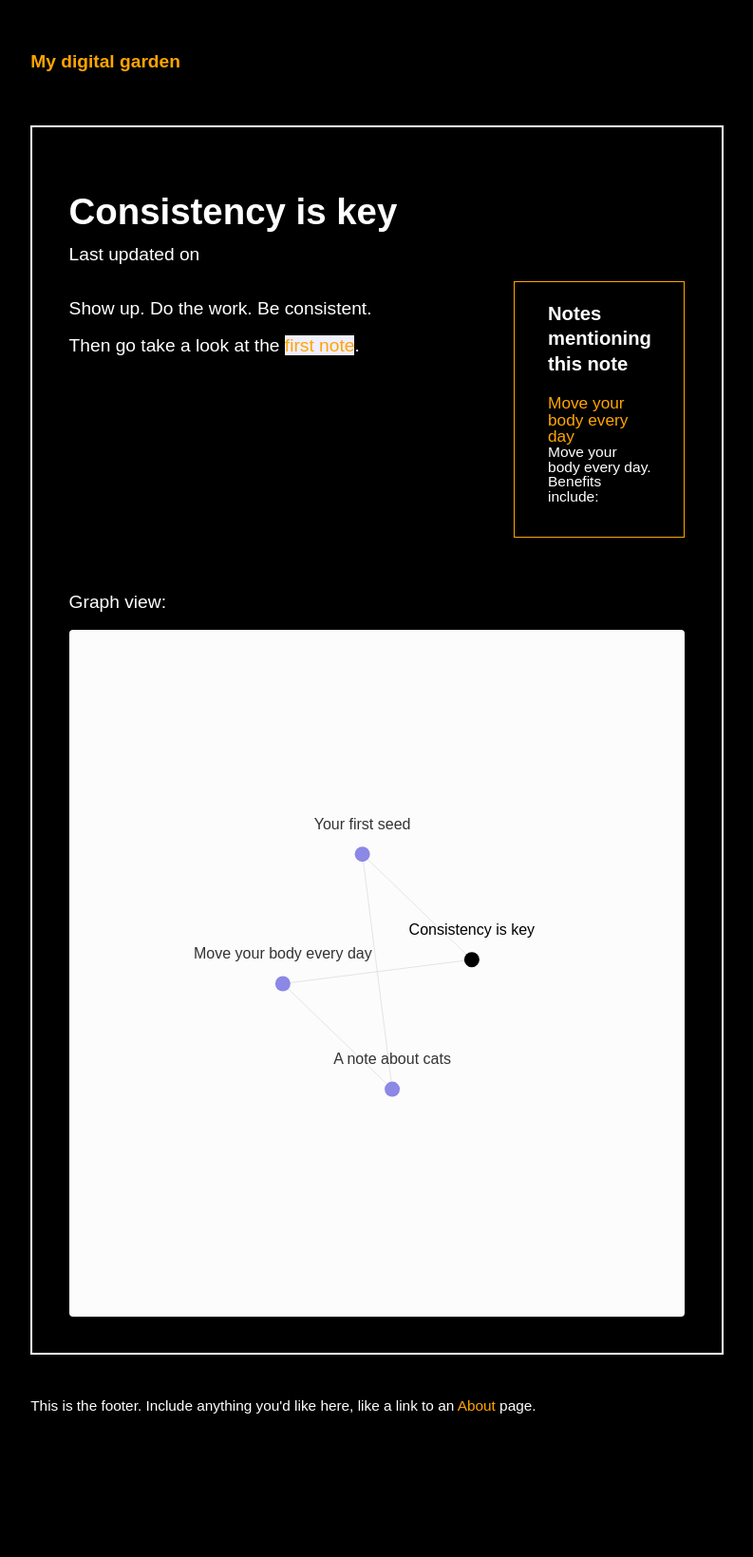
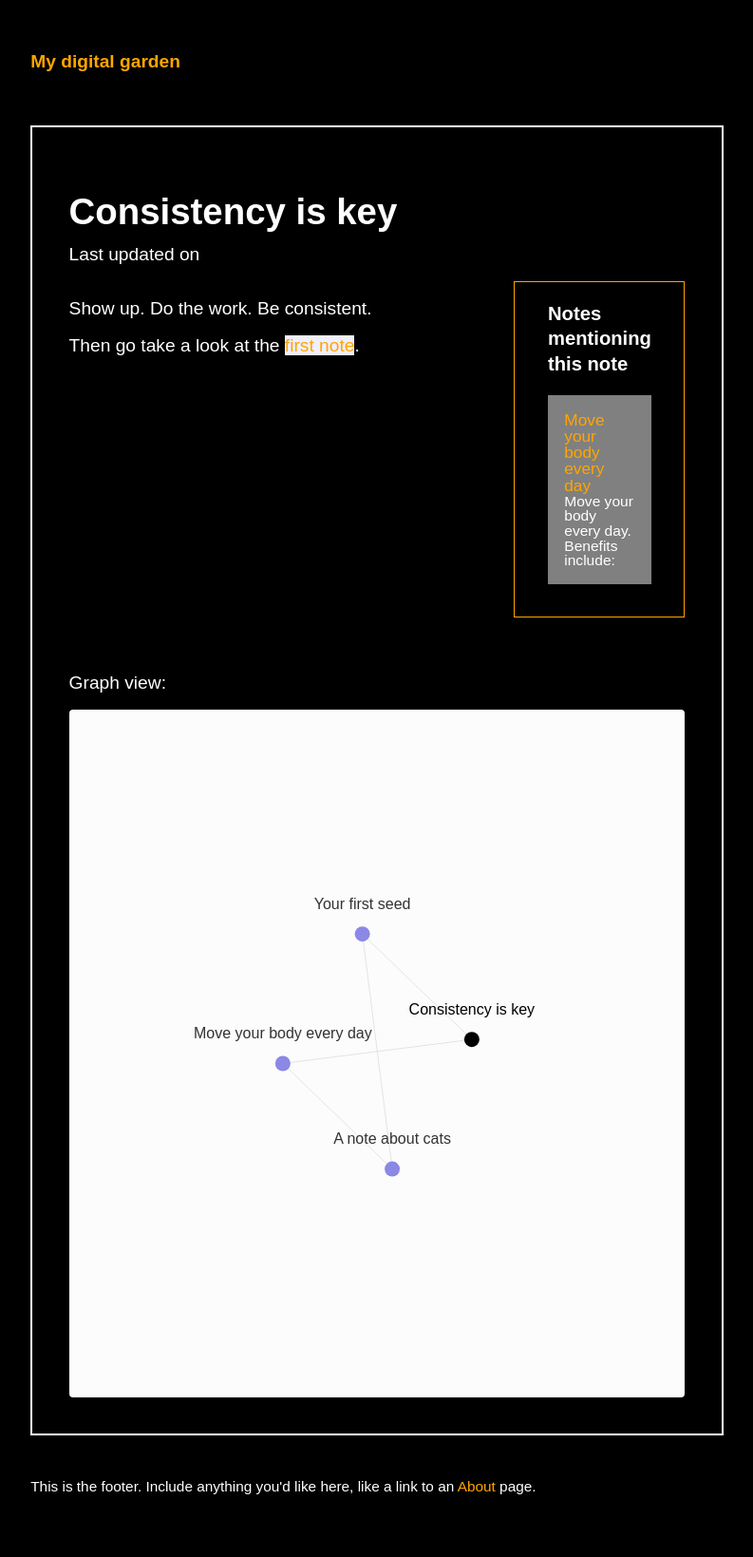
Before and after one commit to xcela/Exocore, a Jekyll site: the page built from _notes/consistency.md, in a window 1280 px wide. Shown: the whole page at 95% size, without its empty margins (243-1036 px from the left). Built offline with Jekyll 4.4.1, drawn with Linux system fonts in a browser that asks for light colours; before the commit the page ends 1555 px from its top, so only the background shows below that.

Commit message:
Update _style.scss

```diff
--- a/_sass/_style.scss
+++ b/_sass/_style.scss
@@ -90,6 +90,9 @@ h6 {
 a {
   color: $color-primary;
   text-decoration:none;
+  &.internal-link{
+    background-color:none;
+  }
   &:hover {
     text-decoration:underline;
   }
@@ -99,6 +102,7 @@ a {
     font-size: 0.7em;
     content: "↗";
     color: #aaaaaa;
+    text-decoration:none;
   }
   &.internal-link:after {
     content: "";
@@ -128,6 +132,8 @@ nav {
 }
 
 .backlink-box {
+  background-color: grey;
+  padding:1em;
 }
 
 code {
```
